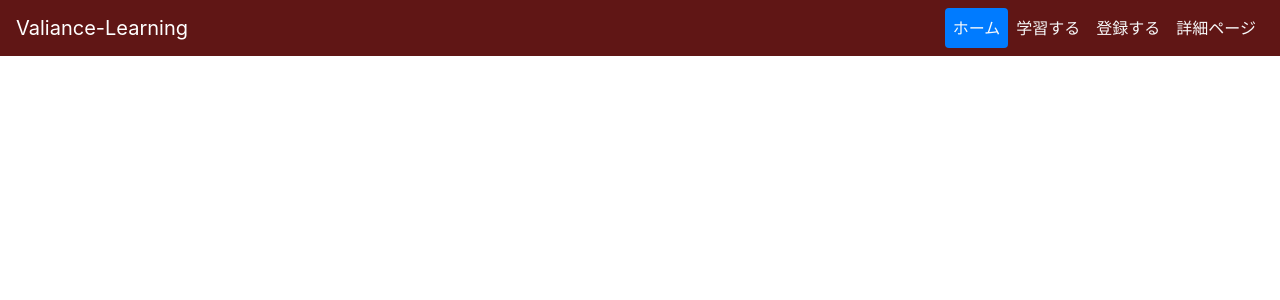
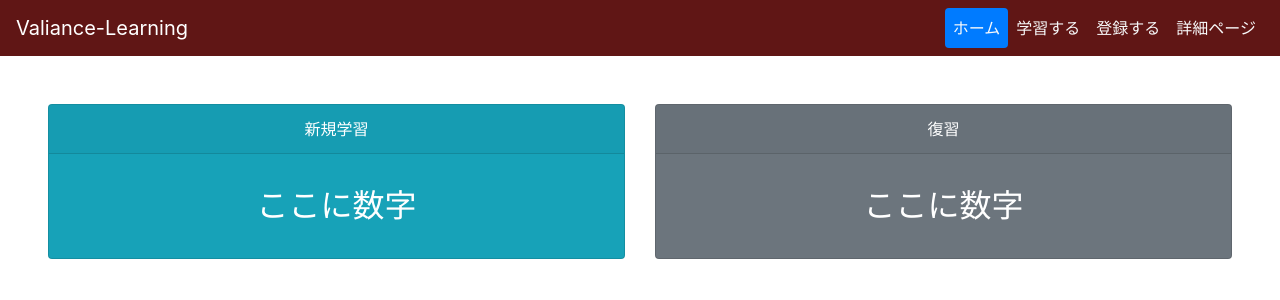
Before and after one commit to RyunosukeKawakami/variance-learning, a Vue app: page / in a window 1280 px wide. Shown: the top 300 px of the page. Built offline with nearby package versions, Linux system fonts and the light colour scheme.

Commit message:
今日学習する量を表示するカードを作成

```diff
--- a/src/components/Home.vue
+++ b/src/components/Home.vue
@@ -1,5 +1,22 @@
 <template>
-  <navigation></navigation>
+  <div>
+    <navigation></navigation>
+
+  <!-- 新規と復習の数を表示するカード -->
+    <div class="my-5 mx-5">
+      <b-card-group deck>
+        <!-- 新規学習の数を表す -->
+        <b-card bg-variant="info" text-variant="white" header="新規学習" class="text-center">
+          <b-card-text class="py-2"><font size="6">ここに数字</font></b-card-text>
+        </b-card>
+
+        <!--復習の数を表す -->
+        <b-card bg-variant="secondary" text-variant="white" header="復習" class="text-center">
+          <b-card-text class="py-2"><font size="6">ここに数字</font></b-card-text>
+        </b-card>
+      </b-card-group>
+    </div>
+  </div>
 </template>
 
 <script>
--- a/src/components/Submit.vue
+++ b/src/components/Submit.vue
@@ -5,7 +5,7 @@
         <div>
             <!-- 問題文 -->
             <b-form-group
-                class="mb-5 mx-5"
+                class="my-5 mx-5"
                 label="問題文"
                 label-for="textarea-question"
             >
```
